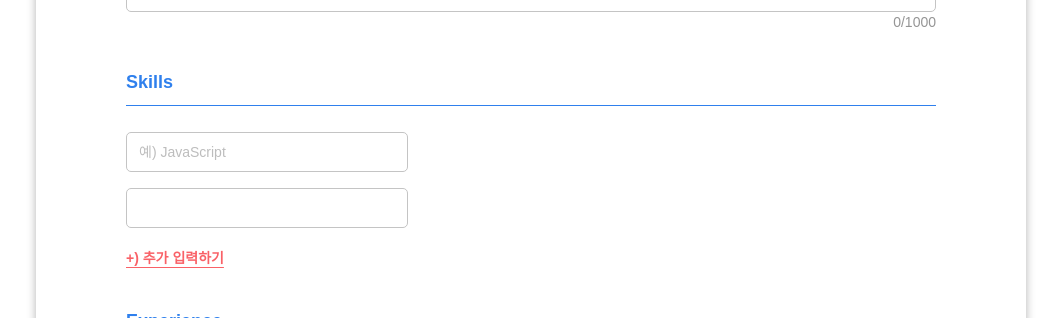
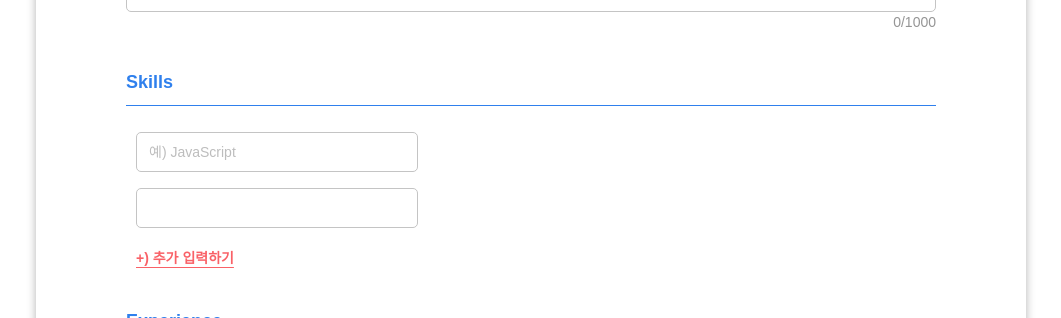
Before and after one commit to weniv/MAKE-RE, a React (Create React App) app: page / in a window 1280 px wide. Shown: the part 920-1238 px from the top of the page, without its empty margins (109-1170 px from the left). Built offline with nearby package versions, Linux system fonts and the light colour scheme.

Commit message:
Style: Skills 컴포넌트 좌측 여백 추가

```diff
--- a/src/components/Skills/SkillsInput.module.css
+++ b/src/components/Skills/SkillsInput.module.css
@@ -2,7 +2,7 @@
   display: flex;
   flex-direction: column;
   gap: 16px;
-  margin-bottom: 10px;
+  margin: 0 0 10px 10px;
 }
 
 .skillInput {
@@ -26,4 +26,5 @@
   color: var(--addButton-color);
   background-color: #fff;
   cursor: pointer;
+  margin-left: 10px;
 }
```
